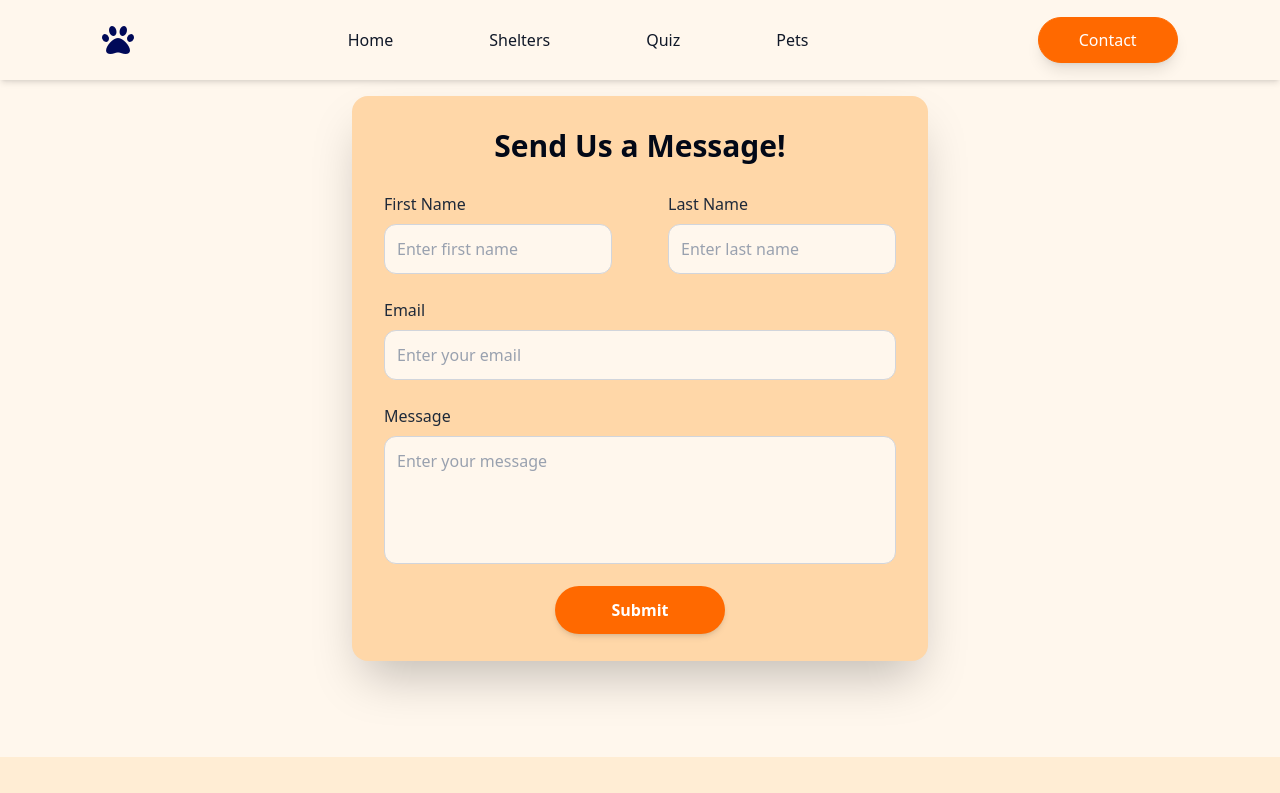
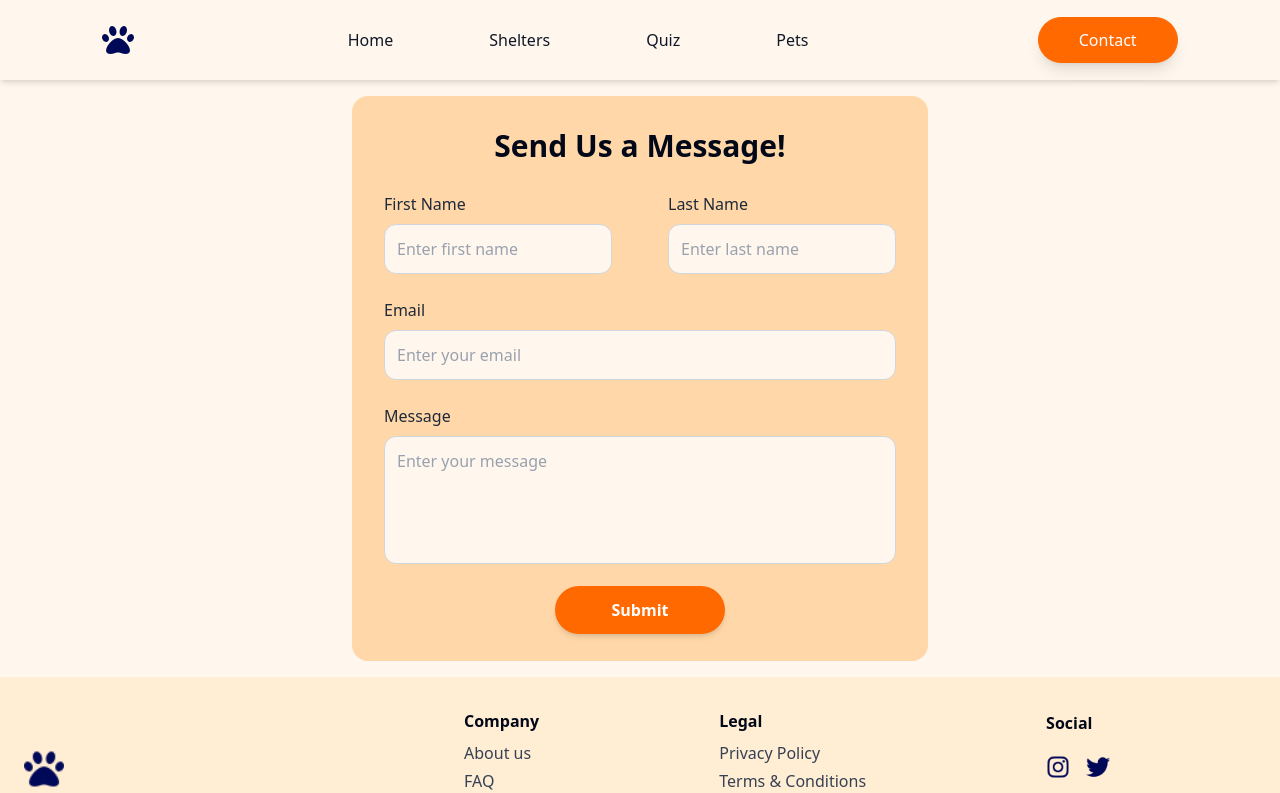
Before and after one commit to ppe11/flashcard, a Next.js app: page /contact in a window 1280 px wide. Shown: the top 793 px of the page. Built offline with nearby package versions, Linux system fonts and the light colour scheme.

Commit message:
Remove shadow effect and bring footer up

```diff
--- a/src/app/contact/page.jsx
+++ b/src/app/contact/page.jsx
@@ -33,8 +33,8 @@ const ContactPage = () => {
 
   return (
     <div className="flex flex-col justify-between bg-orange-50 px-6">
-     <div className="flex flex-grow justify-center items-center py-24">
-        <div className="bg-orange-200 p-6 md:p-8 rounded-2xl shadow-2xl w-full max-w-md h-auto sm:max-w-lg md:max-w-xl">
+     <div className="flex flex-grow justify-center items-center py-24 mb-[-80px]">
+        <div className="bg-orange-200 p-6 md:p-8 rounded-2xl shadow-l w-full max-w-md h-auto sm:max-w-lg md:max-w-xl">
           <h2 className="text-center text-2xl md:text-3xl font-semibold mb-5">Send Us a Message!</h2>
 
           <form className="space-y-4" onSubmit={onSubmit}>
```
